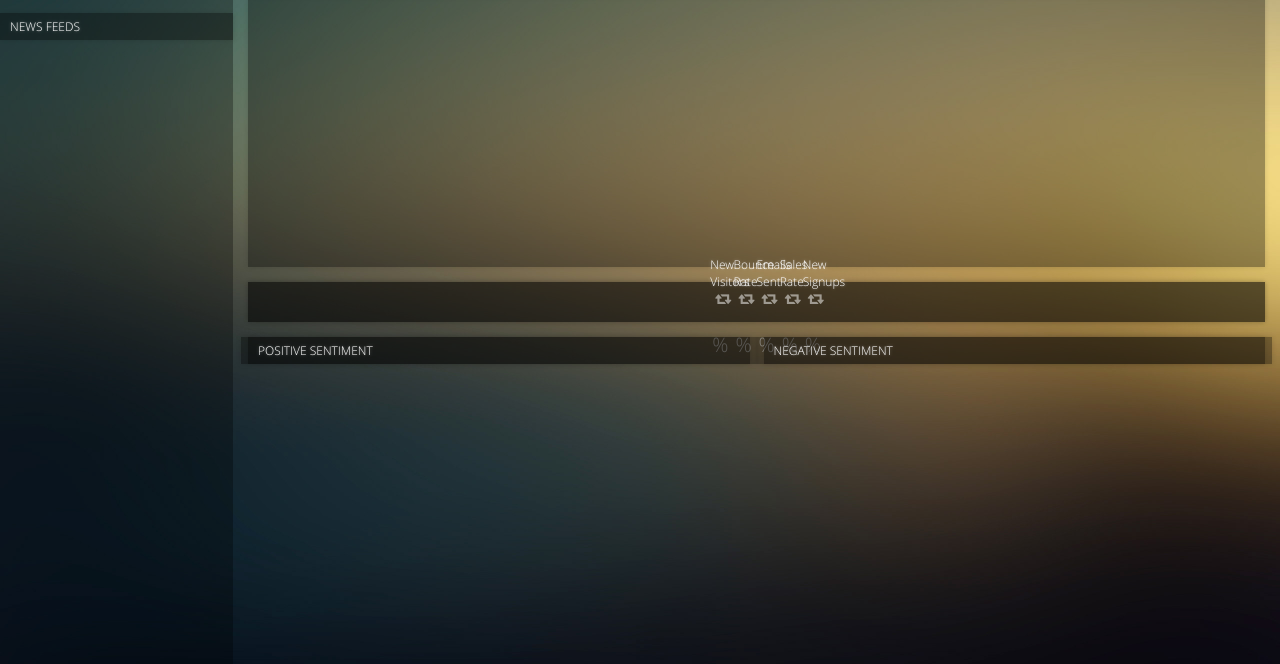
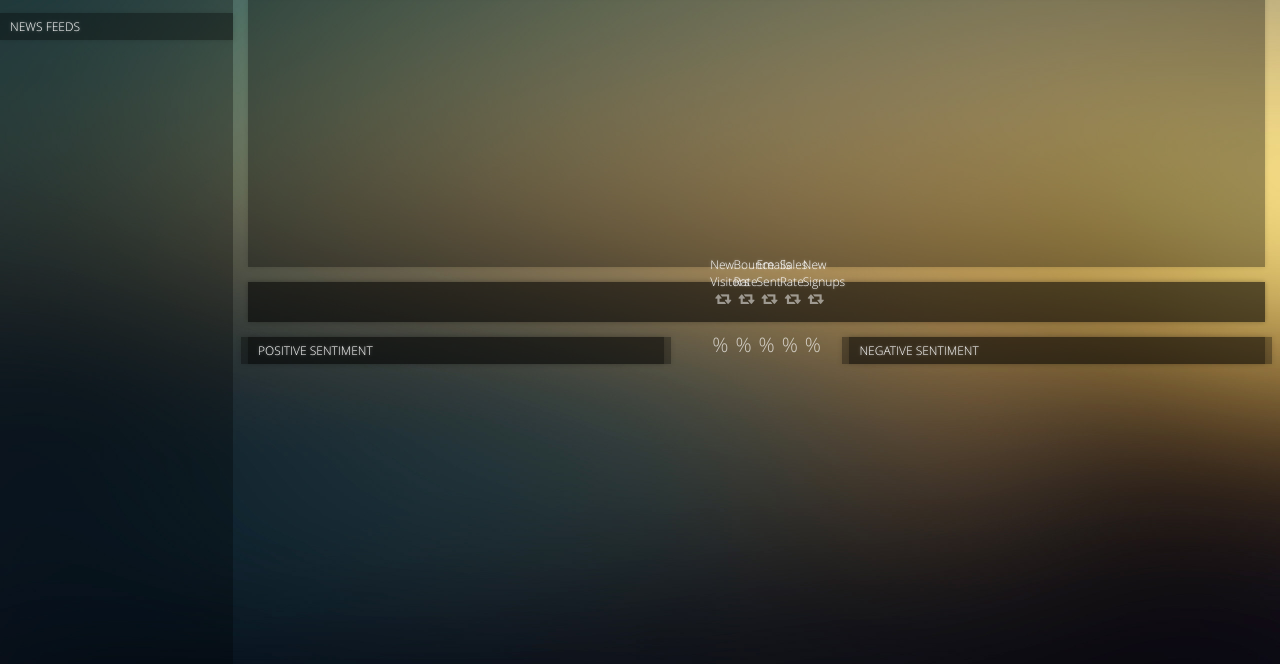
Before and after one commit to chrischris292/ShowMeTheMoney, a website: page public/index.html in a window 1280 px wide. Shown: the part 132-796 px from the top of the page. Drawn offline with Linux system fonts and the light colour scheme; no server answers.

Commit message:
changed css to fit better

```diff
--- a/public/css/style.css
+++ b/public/css/style.css
@@ -829,6 +829,8 @@ hr {
 
 .listview.narrow .media {
     padding: 5px 10px;
+        min-height:67px;
+
 }
 
 .list-options {
--- a/public/index.html
+++ b/public/index.html
@@ -299,7 +299,7 @@
                             <!--  Recent Postings -->
                             <div class="row">
                                                            <!-- USA Map -->
-                                <div class="tile col-md-6">
+                                <div class="tile col-md-5">
                                         <h2 class="tile-title">Positive Sentiment</h2>
                                         <div class="listview narrow" id = "positiveSentiment">
 
@@ -307,7 +307,7 @@
                                         </div>
                                     </div>
 
-                                    <div class="tile col-md-6">
+                                    <div class="tile col-md-5 pull-right">
                                         <h2 class="tile-title">Negative Sentiment</h2>
                                         <div class="listview narrow" id = "negativeSentiment">
 
```
